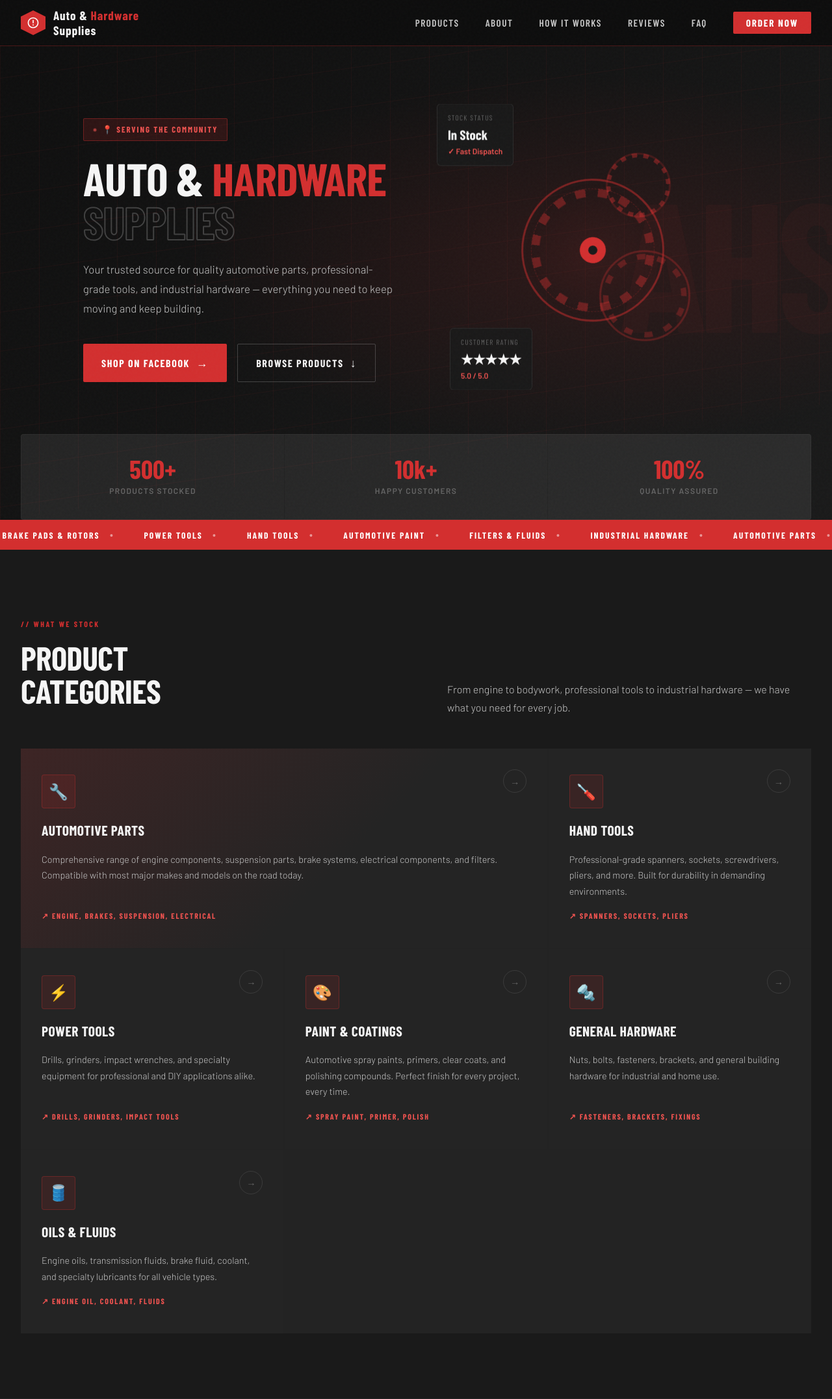
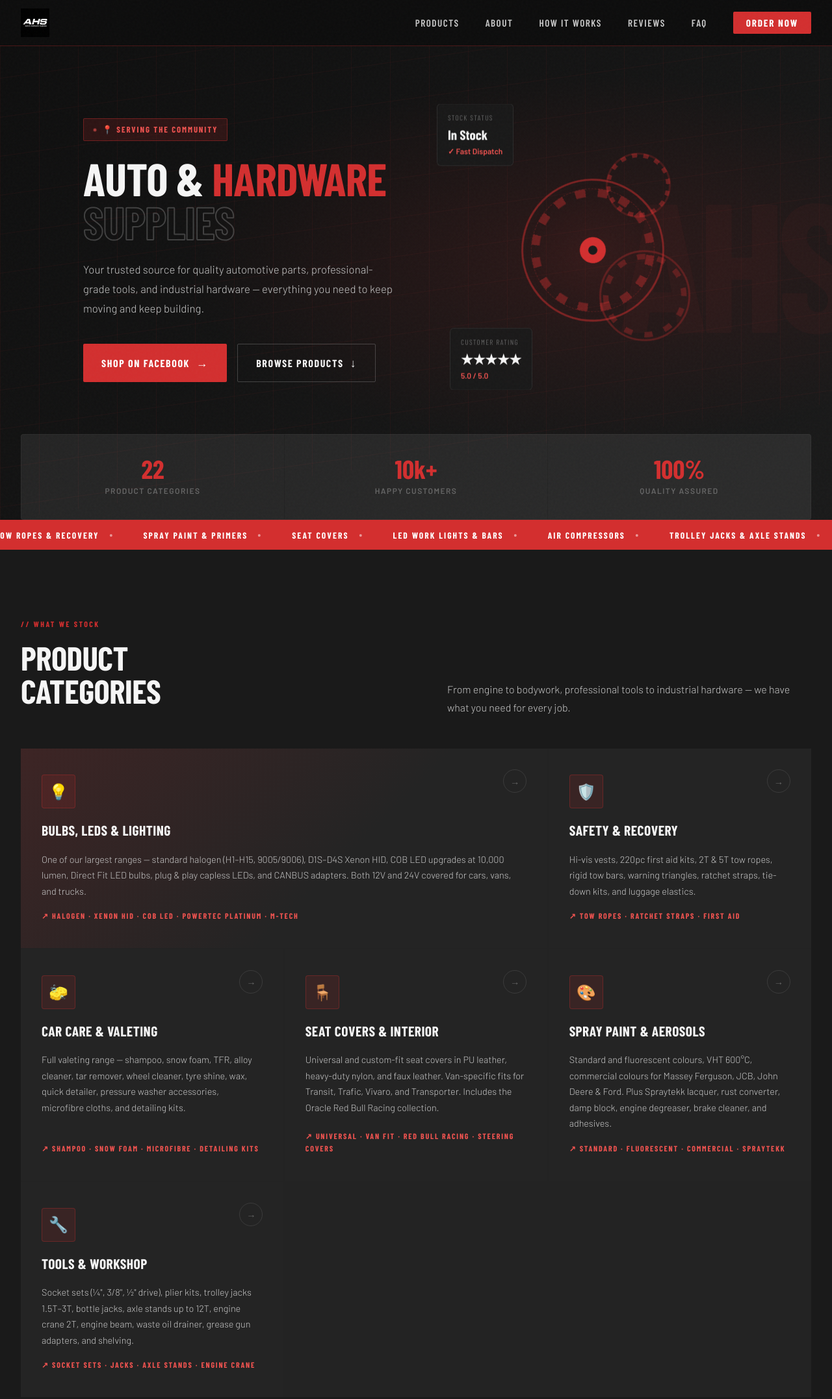
Before and after one commit to joel-honeyman/Auto-Hardware-Supplies, a plain HTML site: page index.html in a window 1280 px wide. Shown: the top 2153 px of the page at 65% size. Drawn offline with nearby package versions, Linux system fonts and the light colour scheme; a web font is replaced by a local one.

Commit message:
Fixed index.html

```diff
--- a/index.html
+++ b/index.html
@@ -77,28 +77,11 @@
             text-decoration: none;
         }
 
-        .nav-logo-icon {
-            width: 38px;
-            height: 38px;
-            background: var(--red);
-            display: flex;
-            align-items: center;
-            justify-content: center;
-            clip-path: polygon(50% 0%, 100% 25%, 100% 75%, 50% 100%, 0% 75%, 0% 25%);
-        }
-
-        .nav-logo-icon svg { width: 20px; height: 20px; fill: white; }
-
-        .nav-logo-text {
-            font-family: var(--font-display);
-            font-weight: 800;
-            font-size: 1.2rem;
-            letter-spacing: 0.05em;
-            color: var(--white);
-            line-height: 1.2;
-        }
-
-        .nav-logo-text span { color: var(--red); }
+        .nav-logo-img {
+            height: 44px;
+            width: auto;
+            display: block;
+        }
 
         .nav-links {
             display: flex;
@@ -1385,10 +1368,7 @@
     <nav id="navbar">
         <div class="nav-inner">
             <a href="#" class="nav-logo">
-                <div class="nav-logo-icon">
-                    <svg viewBox="0 0 24 24" xmlns="http://www.w3.org/2000/svg"><path d="M12 2C6.477 2 2 6.477 2 12s4.477 10 10 10 10-4.477 10-10S17.523 2 12 2zm0 18c-4.411 0-8-3.589-8-8s3.589-8 8-8 8 3.589 8 8-3.589 8-8 8zm-1-5h2v2h-2v-2zm0-8h2v6h-2V7z"/></svg>
-                </div>
-                <div class="nav-logo-text">Auto &amp; <span>Hardware</span><br>Supplies</div>
+                <img src="Logo.jpg" alt="Auto &amp; Hardware Supplies" class="nav-logo-img">
             </a>
             <ul class="nav-links">
                 <li><a href="#categories">Products</a></li>
@@ -1464,8 +1444,8 @@
             <div style="max-width:1280px; margin:auto; padding:0 2rem;">
                 <div class="hero-stats">
                     <div class="stat">
-                        <span class="stat-num">500+</span>
-                        <span class="stat-label">Products Stocked</span>
+                        <span class="stat-num">22</span>
+                        <span class="stat-label">Product Categories</span>
                     </div>
                     <div class="stat">
                         <span class="stat-num">10k+</span>
@@ -1484,22 +1464,36 @@
     <div class="marquee-strip">
         <div class="marquee-inner">
             <!-- Duplicate items for seamless loop -->
-            <span class="marquee-item">Automotive Parts <span class="marquee-dot"></span></span>
-            <span class="marquee-item">Engine Components <span class="marquee-dot"></span></span>
-            <span class="marquee-item">Brake Pads &amp; Rotors <span class="marquee-dot"></span></span>
-            <span class="marquee-item">Power Tools <span class="marquee-dot"></span></span>
-            <span class="marquee-item">Hand Tools <span class="marquee-dot"></span></span>
-            <span class="marquee-item">Automotive Paint <span class="marquee-dot"></span></span>
-            <span class="marquee-item">Filters &amp; Fluids <span class="marquee-dot"></span></span>
-            <span class="marquee-item">Industrial Hardware <span class="marquee-dot"></span></span>
-            <span class="marquee-item">Automotive Parts <span class="marquee-dot"></span></span>
-            <span class="marquee-item">Engine Components <span class="marquee-dot"></span></span>
-            <span class="marquee-item">Brake Pads &amp; Rotors <span class="marquee-dot"></span></span>
-            <span class="marquee-item">Power Tools <span class="marquee-dot"></span></span>
-            <span class="marquee-item">Hand Tools <span class="marquee-dot"></span></span>
-            <span class="marquee-item">Automotive Paint <span class="marquee-dot"></span></span>
-            <span class="marquee-item">Filters &amp; Fluids <span class="marquee-dot"></span></span>
-            <span class="marquee-item">Industrial Hardware <span class="marquee-dot"></span></span>
+            <span class="marquee-item">Rubber Mat Sets <span class="marquee-dot"></span></span>
+            <span class="marquee-item">LED &amp; Xenon Bulbs <span class="marquee-dot"></span></span>
+            <span class="marquee-item">Jump Leads &amp; Chargers <span class="marquee-dot"></span></span>
+            <span class="marquee-item">Car Care &amp; Valeting <span class="marquee-dot"></span></span>
+            <span class="marquee-item">Tow Ropes &amp; Recovery <span class="marquee-dot"></span></span>
+            <span class="marquee-item">Spray Paint &amp; Primers <span class="marquee-dot"></span></span>
+            <span class="marquee-item">Seat Covers <span class="marquee-dot"></span></span>
+            <span class="marquee-item">LED Work Lights &amp; Bars <span class="marquee-dot"></span></span>
+            <span class="marquee-item">Air Compressors <span class="marquee-dot"></span></span>
+            <span class="marquee-item">Trolley Jacks &amp; Axle Stands <span class="marquee-dot"></span></span>
+            <span class="marquee-item">Pioneer Car Audio <span class="marquee-dot"></span></span>
+            <span class="marquee-item">Oracle Red Bull Racing <span class="marquee-dot"></span></span>
+            <span class="marquee-item">Cable Ties &amp; Connectors <span class="marquee-dot"></span></span>
+            <span class="marquee-item">Exhaust Tips <span class="marquee-dot"></span></span>
+            <span class="marquee-item">Mud Flaps <span class="marquee-dot"></span></span>
+            <span class="marquee-item">Rubber Mat Sets <span class="marquee-dot"></span></span>
+            <span class="marquee-item">LED &amp; Xenon Bulbs <span class="marquee-dot"></span></span>
+            <span class="marquee-item">Jump Leads &amp; Chargers <span class="marquee-dot"></span></span>
+            <span class="marquee-item">Car Care &amp; Valeting <span class="marquee-dot"></span></span>
+            <span class="marquee-item">Tow Ropes &amp; Recovery <span class="marquee-dot"></span></span>
+            <span class="marquee-item">Spray Paint &amp; Primers <span class="marquee-dot"></span></span>
+            <span class="marquee-item">Seat Covers <span class="marquee-dot"></span></span>
+            <span class="marquee-item">LED Work Lights &amp; Bars <span class="marquee-dot"></span></span>
+            <span class="marquee-item">Air Compressors <span class="marquee-dot"></span></span>
+            <span class="marquee-item">Trolley Jacks &amp; Axle Stands <span class="marquee-dot"></span></span>
+            <span class="marquee-item">Pioneer Car Audio <span class="marquee-dot"></span></span>
+            <span class="marquee-item">Oracle Red Bull Racing <span class="marquee-dot"></span></span>
+            <span class="marquee-item">Cable Ties &amp; Connectors <span class="marquee-dot"></span></span>
+            <span class="marquee-item">Exhaust Tips <span class="marquee-dot"></span></span>
+            <span class="marquee-item">Mud Flaps <span class="marquee-dot"></span></span>
         </div>
     </div>
 
@@ -1515,45 +1509,45 @@
             </div>
             <div class="categories-grid reveal">
                 <div class="cat-card featured">
-                    <div class="cat-icon">🔧</div>
-                    <div class="cat-name">Automotive Parts</div>
-                    <div class="cat-desc">Comprehensive range of engine components, suspension parts, brake systems, electrical components, and filters. Compatible with most major makes and models on the road today.</div>
-                    <div class="cat-count">↗ Engine, Brakes, Suspension, Electrical</div>
+                    <div class="cat-icon">💡</div>
+                    <div class="cat-name">Bulbs, LEDs &amp; Lighting</div>
+                    <div class="cat-desc">One of our largest ranges — standard halogen (H1–H15, 9005/9006), D1S–D4S Xenon HID, COB LED upgrades at 10,000 lumen, Direct Fit LED bulbs, plug &amp; play capless LEDs, and CANBUS adapters. Both 12V and 24V covered for cars, vans, and trucks.</div>
+                    <div class="cat-count">↗ Halogen · Xenon HID · COB LED · Powertec Platinum · M-Tech</div>
                     <div class="cat-arrow">→</div>
                 </div>
                 <div class="cat-card">
-                    <div class="cat-icon">🪛</div>
-                    <div class="cat-name">Hand Tools</div>
-                    <div class="cat-desc">Professional-grade spanners, sockets, screwdrivers, pliers, and more. Built for durability in demanding environments.</div>
-                    <div class="cat-count">↗ Spanners, Sockets, Pliers</div>
+                    <div class="cat-icon">🛡️</div>
+                    <div class="cat-name">Safety &amp; Recovery</div>
+                    <div class="cat-desc">Hi-vis vests, 220pc first aid kits, 2T &amp; 5T tow ropes, rigid tow bars, warning triangles, ratchet straps, tie-down kits, and luggage elastics.</div>
+                    <div class="cat-count">↗ Tow Ropes · Ratchet Straps · First Aid</div>
                     <div class="cat-arrow">→</div>
                 </div>
                 <div class="cat-card">
-                    <div class="cat-icon">⚡</div>
-                    <div class="cat-name">Power Tools</div>
-                    <div class="cat-desc">Drills, grinders, impact wrenches, and specialty equipment for professional and DIY applications alike.</div>
-                    <div class="cat-count">↗ Drills, Grinders, Impact Tools</div>
+                    <div class="cat-icon">🧽</div>
+                    <div class="cat-name">Car Care &amp; Valeting</div>
+                    <div class="cat-desc">Full valeting range — shampoo, snow foam, TFR, alloy cleaner, tar remover, wheel cleaner, tyre shine, wax, quick detailer, pressure washer accessories, microfibre cloths, and detailing kits.</div>
+                    <div class="cat-count">↗ Shampoo · Snow Foam · Microfibre · Detailing Kits</div>
+                    <div class="cat-arrow">→</div>
+                </div>
+                <div class="cat-card">
+                    <div class="cat-icon">🪑</div>
+                    <div class="cat-name">Seat Covers &amp; Interior</div>
+                    <div class="cat-desc">Universal and custom-fit seat covers in PU leather, heavy-duty nylon, and faux leather. Van-specific fits for Transit, Trafic, Vivaro, and Transporter. Includes the Oracle Red Bull Racing collection.</div>
+                    <div class="cat-count">↗ Universal · Van Fit · Red Bull Racing · Steering Covers</div>
                     <div class="cat-arrow">→</div>
                 </div>
                 <div class="cat-card">
                     <div class="cat-icon">🎨</div>
-                    <div class="cat-name">Paint &amp; Coatings</div>
-                    <div class="cat-desc">Automotive spray paints, primers, clear coats, and polishing compounds. Perfect finish for every project, every time.</div>
-                    <div class="cat-count">↗ Spray Paint, Primer, Polish</div>
+                    <div class="cat-name">Spray Paint &amp; Aerosols</div>
+                    <div class="cat-desc">Standard and fluorescent colours, VHT 600°C, commercial colours for Massey Ferguson, JCB, John Deere &amp; Ford. Plus Spraytekk lacquer, rust converter, damp block, engine degreaser, brake cleaner, and adhesives.</div>
+                    <div class="cat-count">↗ Standard · Fluorescent · Commercial · Spraytekk</div>
                     <div class="cat-arrow">→</div>
                 </div>
                 <div class="cat-card">
-                    <div class="cat-icon">🔩</div>
-                    <div class="cat-name">General Hardware</div>
-                    <div class="cat-desc">Nuts, bolts, fasteners, brackets, and general building hardware for industrial and home use.</div>
-                    <div class="cat-count">↗ Fasteners, Brackets, Fixings</div>
-                    <div class="cat-arrow">→</div>
-                </div>
-                <div class="cat-card">
-                    <div class="cat-icon">🛢️</div>
-                    <div class="cat-name">Oils &amp; Fluids</div>
-                    <div class="cat-desc">Engine oils, transmission fluids, brake fluid, coolant, and specialty lubricants for all vehicle types.</div>
-                    <div class="cat-count">↗ Engine Oil, Coolant, Fluids</div>
+                    <div class="cat-icon">🔧</div>
+                    <div class="cat-name">Tools &amp; Workshop</div>
+                    <div class="cat-desc">Socket sets (¼", 3/8", ½" drive), plier kits, trolley jacks 1.5T–3T, bottle jacks, axle stands up to 12T, engine crane 2T, engine beam, waste oil drainer, grease gun adapters, and shelving.</div>
+                    <div class="cat-count">↗ Socket Sets · Jacks · Axle Stands · Engine Crane</div>
                     <div class="cat-arrow">→</div>
                 </div>
             </div>
@@ -1563,16 +1557,16 @@
     <!-- BRANDS -->
     <div class="brands-section">
         <div class="section-inner">
-            <div class="brands-label reveal">Trusted brands we carry</div>
+            <div class="brands-label reveal">Brands &amp; collections we carry</div>
             <div class="brands-row reveal">
-                <div class="brand-item">Bosch</div>
-                <div class="brand-item">Gates</div>
-                <div class="brand-item">NGK</div>
-                <div class="brand-item">Castrol</div>
-                <div class="brand-item">Ferodo</div>
-                <div class="brand-item">Dayco</div>
-                <div class="brand-item">Liqui-Moly</div>
-                <div class="brand-item">Philips</div>
+                <div class="brand-item">Pioneer</div>
+                <div class="brand-item">Powertec</div>
+                <div class="brand-item">M-Tech</div>
+                <div class="brand-item">Spraytekk</div>
+                <div class="brand-item">Oracle Red Bull Racing</div>
+                <div class="brand-item">JCB</div>
+                <div class="brand-item">Massey Ferguson</div>
+                <div class="brand-item">John Deere</div>
             </div>
         </div>
     </div>
@@ -1587,8 +1581,8 @@
                         <div class="why-big-label">Years Serving the Community</div>
                         <div class="why-big-text">We've built our reputation on reliability, fair pricing, and deep product knowledge. When you need it, we have it — and if we don't, we'll find it.</div>
                         <div class="why-accent-box">
-                            <div class="num">500+</div>
-                            <div class="lbl">Products</div>
+                            <div class="num">22</div>
+                            <div class="lbl">Categories</div>
                         </div>
                     </div>
                 </div>
```
Also changed, not shown: Logo.jpg (added), Product Catalogue.txt (added).
